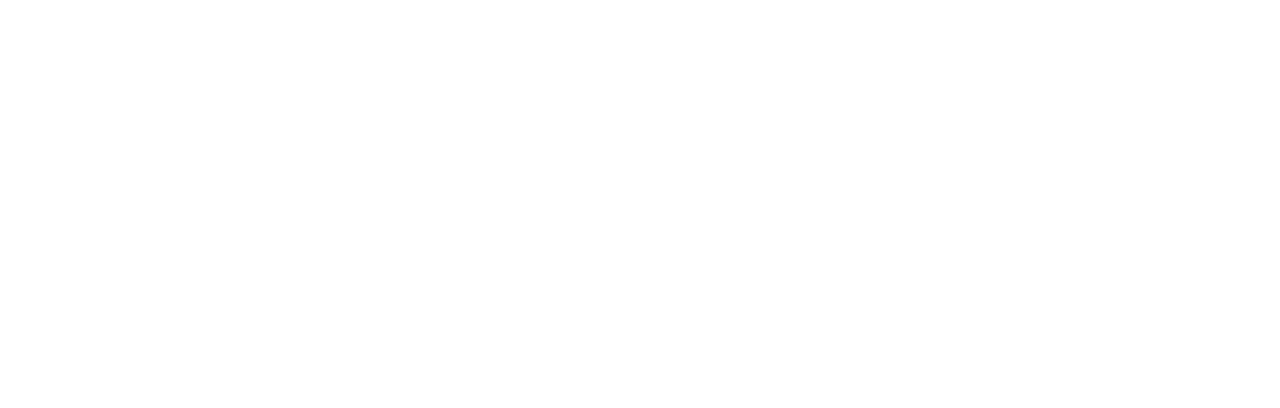
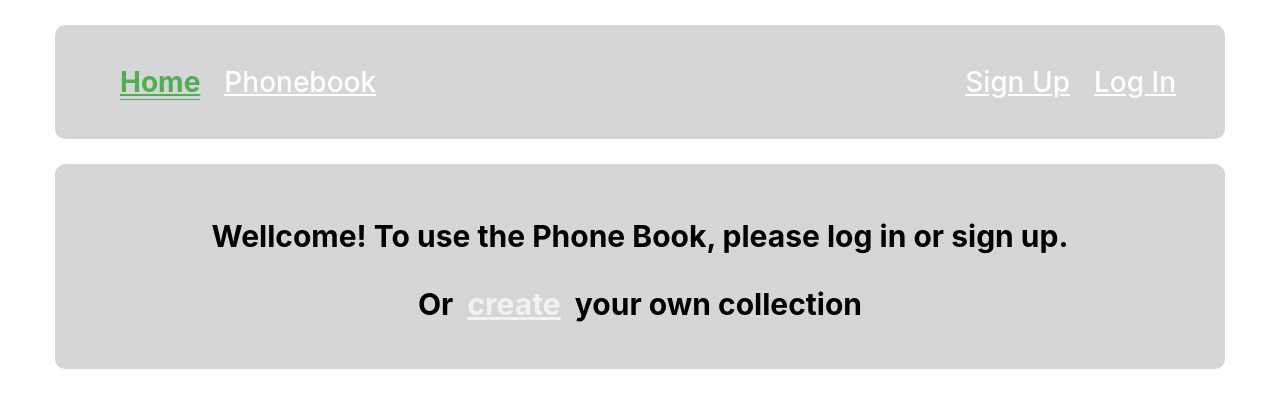
Before and after one commit to MaryanaDey/goit-react-hw-08-phonebook, a React (Create React App) app: page /goit-react-hw-08-phonebook/ in a window 1280 px wide. Shown: the top 408 px of the page. Built offline with nearby package versions, Linux system fonts and the light colour scheme.

Commit message:
remove peager

```diff
--- a/package.json
+++ b/package.json
@@ -2,7 +2,6 @@
   "name": "goit-react-hw-08-phonebook",
   "version": "0.1.0",
   "private": true,
-  "homepage": "https://MaryanaDey.github.io/goit-react-hw-08-phonebook",
   "dependencies": {
     "@reduxjs/toolkit": "^1.8.1",
     "@testing-library/jest-dom": "^5.16.3",
--- a/src/Redux/auth/auth-operations.js
+++ b/src/Redux/auth/auth-operations.js
@@ -19,6 +19,9 @@
     return data;
   } catch (error) {
     // error.message
+    alert('This user is already exist!');
+
+    return Promise.reject(new Error(error));
   }
 });
 
--- a/src/components/Button/Button.styled.js
+++ b/src/components/Button/Button.styled.js
@@ -3,12 +3,10 @@
 export const Button = styled.button`
   display: inline-block;
   padding: 15px;
-  /* margin-left: auto;
-  margin-right: auto; */
-  background-color: #4caf50;
+  background-color: #4caf57;
   border: none;
   border-radius: 4px;
-  color: white;
+  color: blue;
   text-align: center;
   text-decoration: none;
   cursor: pointer;
--- a/src/components/Phonebook/ContactList.js
+++ b/src/components/Phonebook/ContactList.js
@@ -35,6 +35,7 @@
     // </ListWrapper>
   )
 };
+
 ContactList.propTypes = {
   contacts: PropTypes.arrayOf(
     PropTypes.shape({
--- a/src/components/Phonebook/NameEditor.js
+++ b/src/components/Phonebook/NameEditor.js
@@ -55,7 +55,7 @@
           pattern="^[a-zA-Zа-яА-Я]+(([' -][a-zA-Zа-яА-Я ])?[a-zA-Zа-яА-Я]*)*$"
           title="Name may contain only letters, apostrophe, dash and spaces. For example Adrian, Jacob Mercer, Charles de Batz de Castelmore d'Artagnan"
           required
-          placeholder=""
+          placeholder="name"
         />
       </Label>
       <Label htmlFor="">
@@ -68,7 +68,7 @@
           pattern="\+?\d{1,4}?[-.\s]?\(?\d{1,3}?\)?[-.\s]?\d{1,4}[-.\s]?\d{1,4}[-.\s]?\d{1,9}"
           title="Phone number must be digits and can contain spaces, dashes, parentheses and can start with +"
           required
-          placeholder=""
+          placeholder="number"
         />
       </Label>
       <Button type="submit">Add contact</Button>
--- a/src/components/UserMenu/Usermenu.js
+++ b/src/components/UserMenu/Usermenu.js
@@ -11,7 +11,7 @@
       <div
       >
           <Wellcome
-          >Hello, {name}!
+          > Wellcome, {name}!
           </Wellcome>
       <Button type="button" onClick={() => dispatch(authOperations.logOut())}>
       Log Out
--- a/src/views/HomeView.js
+++ b/src/views/HomeView.js
@@ -6,19 +6,18 @@
     textAlign: 'center',
     fontSize: '30px',
     fontWeight: '700',
-        marginBottom: '20px',
-
+    marginBottom: '20px',
   },
 };
 const HomeView = () => {
   return (
     <>
       <p style={styles.p}>
-        Wellcome{' '}
-        <span>
+        Wellcome!{' '}
+        {/* <span>
           <NavLink to="/login">back</NavLink>
-        </span>{' '}
-        to our PHONEBOOK App!
+        </span>{' '} */}
+        To use the Phone Book, please log in or sign up.
       </p>
       <p style={styles.p}>
         Or{' '}
--- a/src/views/Link.styled.js
+++ b/src/views/Link.styled.js
@@ -3,7 +3,7 @@
 
 export const NavLink = styled(Link)`
   text-decoration: underline;
-  color: #ffffff;
+  color: #f2f2f2;
   font-weight: 700;
   display: inline-block;
 
--- a/src/views/LogInView.js
+++ b/src/views/LogInView.js
@@ -38,6 +38,7 @@
             type="email"
             name="email"
             value={email}
+            placeholder="Your e-mail"
             onChange={handleChange}
           />
         </Label>
@@ -48,6 +49,7 @@
             type="password"
             name="password"
             value={password}
+            placeholder="Your password"
             onChange={handleChange}
           />
         </Label>
--- a/src/views/SingUpView.js
+++ b/src/views/SingUpView.js
@@ -43,6 +43,7 @@
           <InputField
             type="text"
             name="name"
+            placeholder="Your name"
             value={name} onChange={handleChange}
           />
         </Label>
@@ -53,6 +54,7 @@
             type="email"
             name="email"
             value={email}
+            placeholder="Your e-mail"
             onChange={handleChange}
           />
         </Label>
@@ -63,6 +65,7 @@
             type="password"
             name="password"
             value={password}
+            placeholder="Your password"
             onChange={handleChange}
           />
         </Label>
--- a/src/views/UserView.js
+++ b/src/views/UserView.js
@@ -11,11 +11,8 @@
     const dispatch = useDispatch();
     useEffect(() => dispatch(fetchContacts()), [dispatch]);
      return (
-
         <Container>
           <Toaster />
-         {/* <h1>Phonebook</h1> */}
-
           <NameEditor />
          <h2 style={{
            textAlign: 'center',
@@ -23,8 +20,6 @@
           <Filter />
           <ContactList />
         </Container>
-
     );
-
 }
 export default UserView;
```
Also changed, not shown: 1 other file (tests, documents, lock files or other folders).
